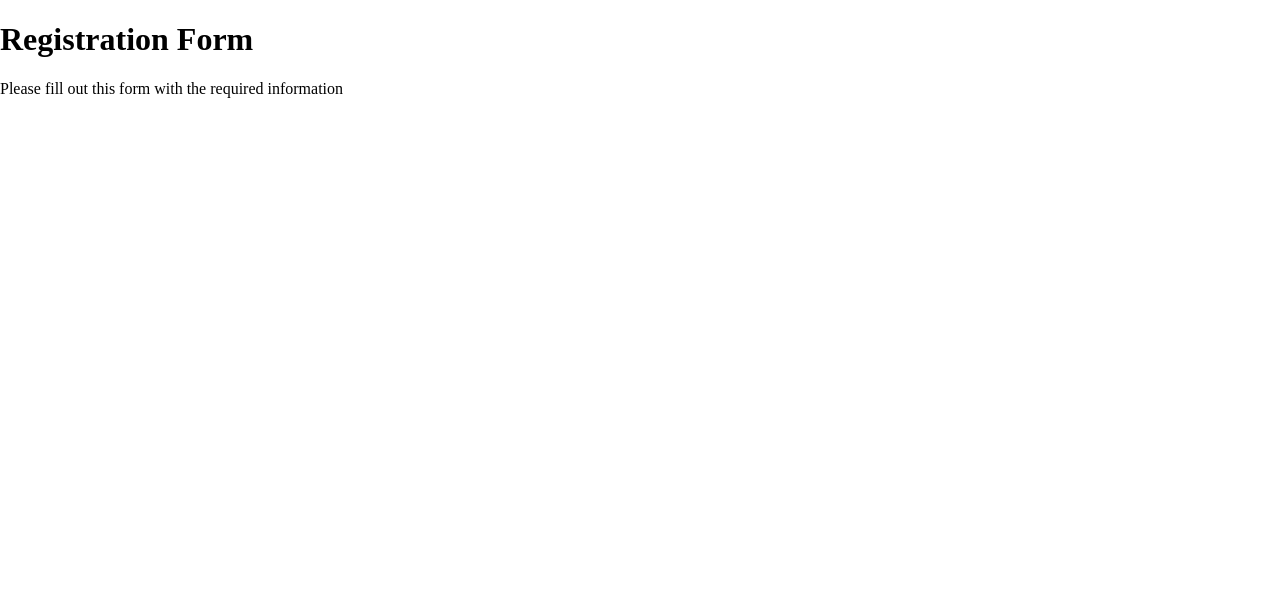
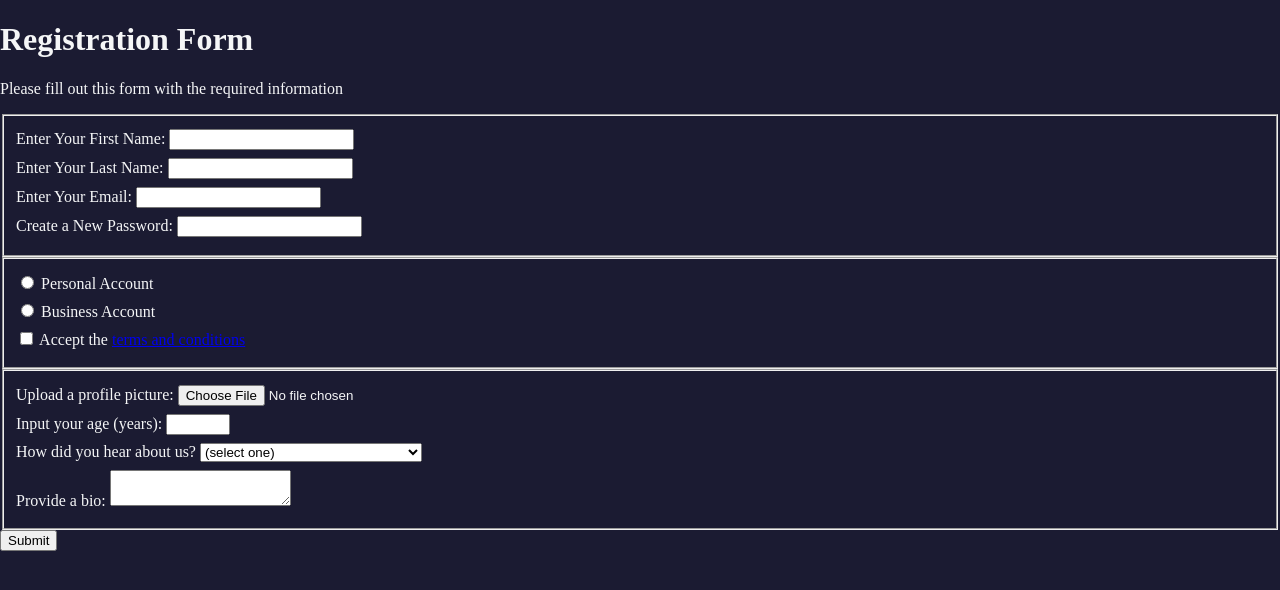
Before and after one commit to Elippsis007/HTML_Form_Css, a plain HTML site: page index.html in a window 1280 px wide. Drawn offline with Linux system fonts and the light colour scheme.

Commit message:
pushing changes made to form, added form elements and appropriate ids and attributes

```diff
--- a/index.html
+++ b/index.html
@@ -1,13 +1,48 @@
 <!DOCTYPE html>
 <html lang="en">
+
 <head>
     <link rel="stylesheet" href="styles.css">
     <meta charset="UTF-8">
     <meta name="viewport" content="width=device-width, initial-scale=1.0">
     <title>Registration Form</title>
 </head>
+
 <body>
     <h1>Registration Form</h1>
-        <p>Please fill out this form with the required information</p>
+    <p>Please fill out this form with the required information</p>
+    <form action="https://register-demo.freecodecamp.org" method="post">
+        <fieldset>
+            <label for="first-name" id="first-name">Enter Your First Name: <input required type="text"
+                    id="first-name"></label>
+            <label for="last-name" id="last-name">Enter Your Last Name: <input required type="text"
+                    id="last-name"></label>
+            <label for="email" id="email">Enter Your Email: <input required type="email" id="email"></label>
+            <label for="new-password" id="new-password">Create a New Password: <input pattern="" [a-z0-5]{8,}
+                    minlength="8" type="password" id="new-password"></label>
+        </fieldset>
+        <fieldset>
+            <label for="personal-account"><input type="radio" name="account-type" id="personal-account"> Personal Account</label>
+            <label for="business-account"><input type="radio" name="account-type" id="business-account"> Business Account</label>
+            <label for="terms-and-conditions"><input type="checkbox" required id="terms-and-conditions"> Accept the <a href="https://www.freecodecamp.org/news/terms-of-service/">terms and conditions</a></label>
+        </fieldset>
+        <fieldset>
+            <label for="profile-picture">Upload a profile picture: <input id="profile-picture" type="file" /></label>
+            <label for="age">Input your age (years): <input id="age" type="number" min="13" max="120"></label>
+            <label for="referrer">How did you hear about us?
+            <select name="" id="referrer">
+                <option value="">(select one)</option>
+                <option value="1">freeCodeCamp News</option>
+                <option value="2">freeCodeCamp YouTube Channel</option>
+                <option value="3">freeCodeCamp Forum</option>
+                <option value="4">Other</option>
+            </select>
+            </label>
+            <label for="bio">Provide a bio: <textarea id="bio"></textarea>
+        </fieldset>
+
+        <input type="submit" value="Submit">
+    </form>
 </body>
+
 </html>
--- a/styles.css
+++ b/styles.css
@@ -6,4 +6,11 @@ body {
     height: 100vh;
     /* Getting rid of the scroll bar at bottom of page */
     margin: 0;
+    background-color: #1b1b32;
+    color: #f5f6f7;
 }
+
+label {
+    display: block;
+    margin: 0.5rem 0;
+}
```
